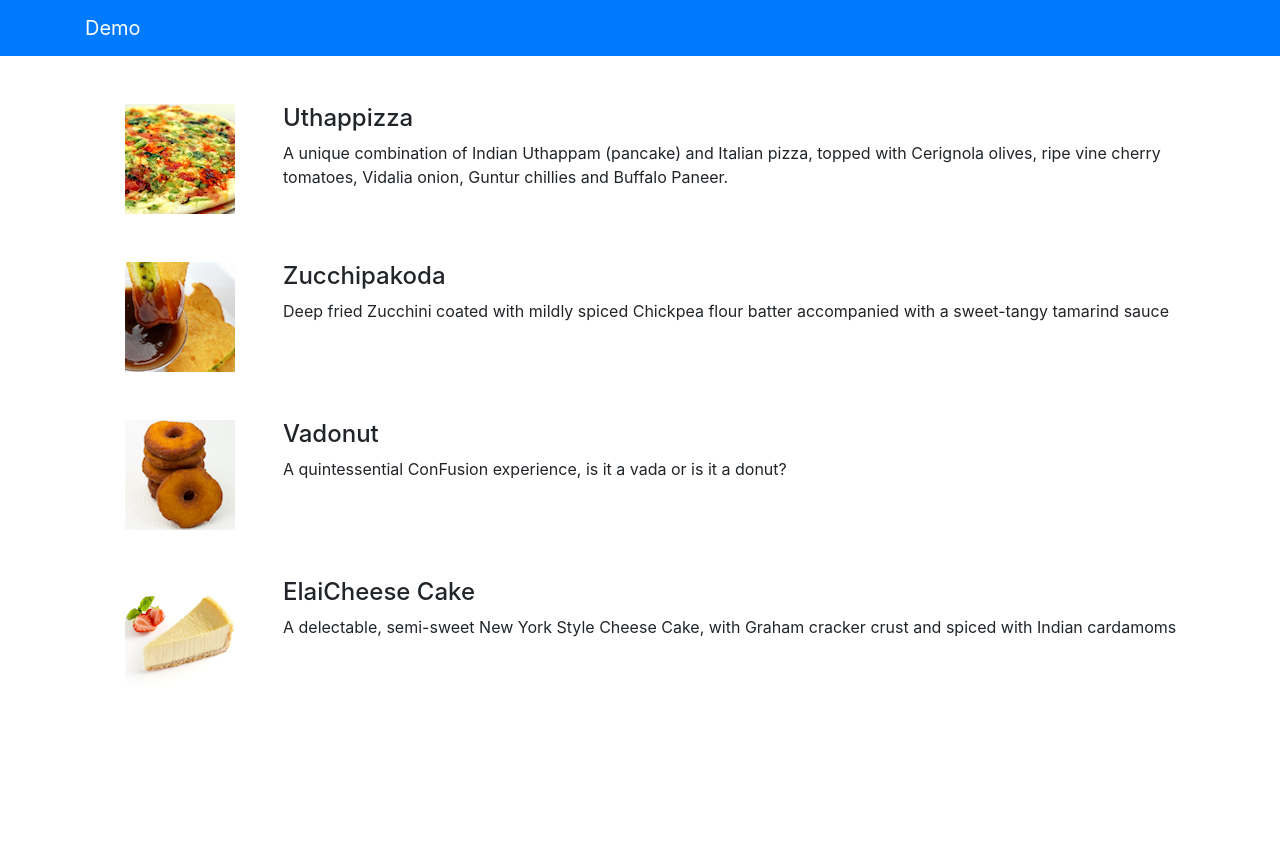
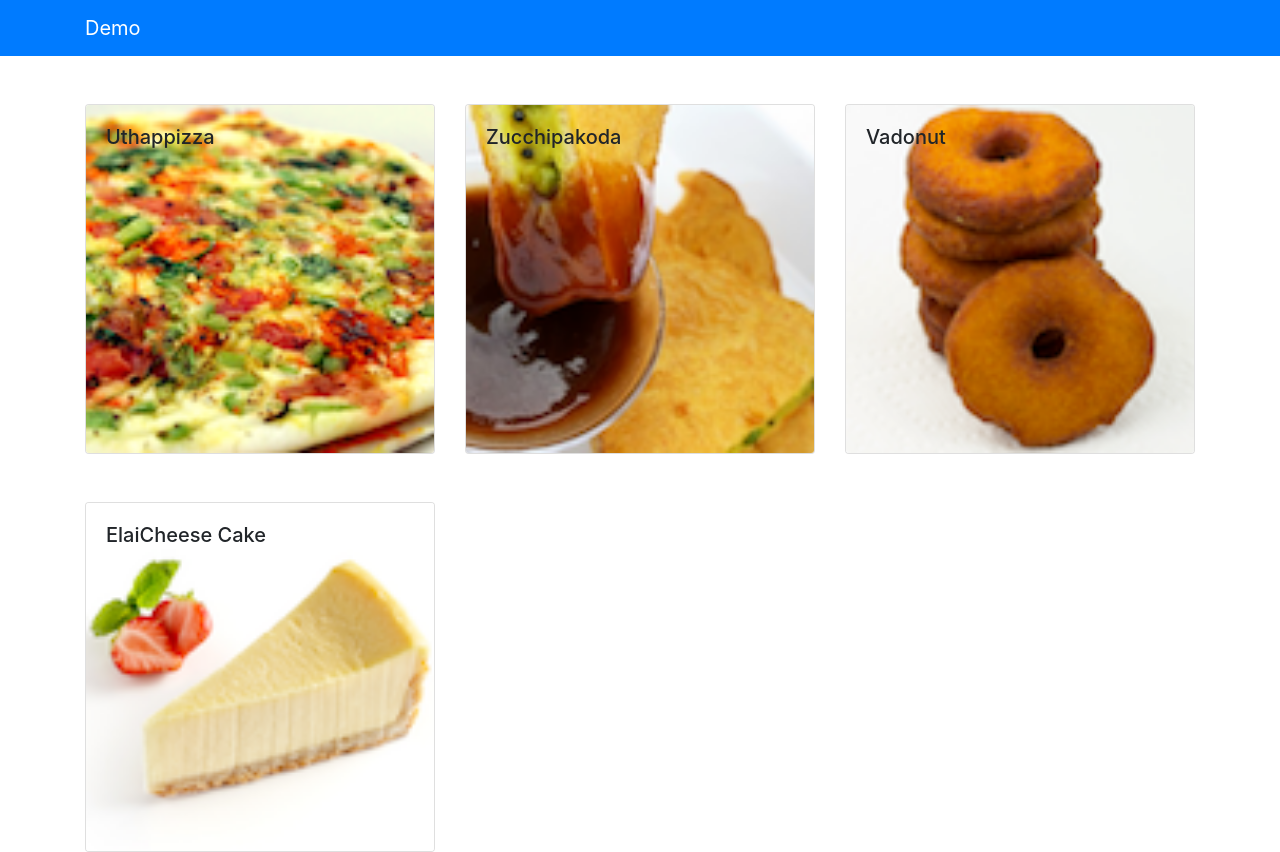
Before and after one commit to Tanup-Nondy/React-js-restaurent-project, a React app: page / in a window 1280 px wide. Before the commit the page ends 800 px from the top, so only its background shows below. Built offline with nearby package versions, Linux system fonts and the light colour scheme.

Commit message:
Use of Card in menu instead of Media

```diff
--- a/src/components/menuComponent.js
+++ b/src/components/menuComponent.js
@@ -1,35 +1,55 @@
 import React,{Component} from 'react';
-import {Media} from 'reactstrap';
+import {Card,CardImg,CardImgOverlay,CardTitle,CardText,CardBody} from 'reactstrap';
 
 class Menu extends Component{
 	constructor(props){
 		super(props);
 		this.state={
-
+			selectedDish:null,
+		}
+	}
+	selectDish(dish){
+		this.setState({
+			selectedDish:dish,
+		})
+	}
+	renderDish(dish){
+		if(dish!=null){
+			return (
+				<Card>
+					<CardImg width="100%" src={dish.image} alt={dish.name} />
+					<CardBody>
+						<CardTitle>{dish.name}</CardTitle>
+						<CardText>{dish.description}</CardText>
+					</CardBody>
+				</Card>
+			);
+		}else{
+			return (
+				<div></div>
+			);
 		}
 	}
 	render(){
 		const menu=this.props.dishes.map((dish)=>{
 			return (
-				<div key={dish.id} className="col-12 mt-5">
-					<Media tag="li">
-						<Media left middle>
-							<Media object src={dish.image} alt={dish.name} />
-						</Media>
-						<Media body className="ml-5">
-							<Media heading>{dish.name}</Media>
-							<p>{dish.description}</p>
-						</Media>
-					</Media>
+				<div key={dish.id} className="col-12 col-sm-12 col-md-4 mt-5">
+					<Card onClick={()=>this.selectDish(dish)}>
+						<CardImg width="100%" src={dish.image} alt={dish.name} />
+						<CardImgOverlay>
+							<CardTitle>{dish.name}</CardTitle>
+						</CardImgOverlay>
+					</Card>
 				</div>
 			);
 		});
 		return (
 			<div className="container">
 				<div className="row">
-					<Media list>
-						{menu}
-					</Media>
+					{menu}
+				</div>
+				<div className="row">
+					{this.renderDish(this.state.selectedDish)}
 				</div>
 			</div>
 		);
```
